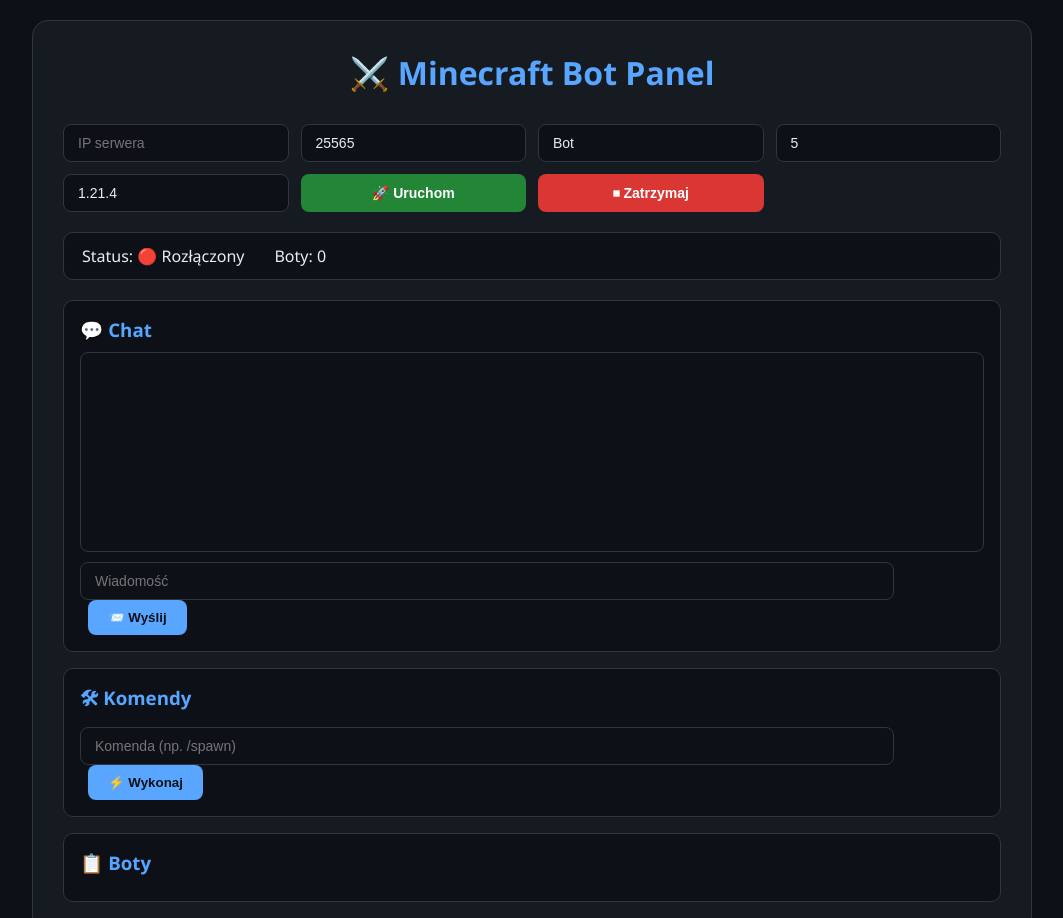
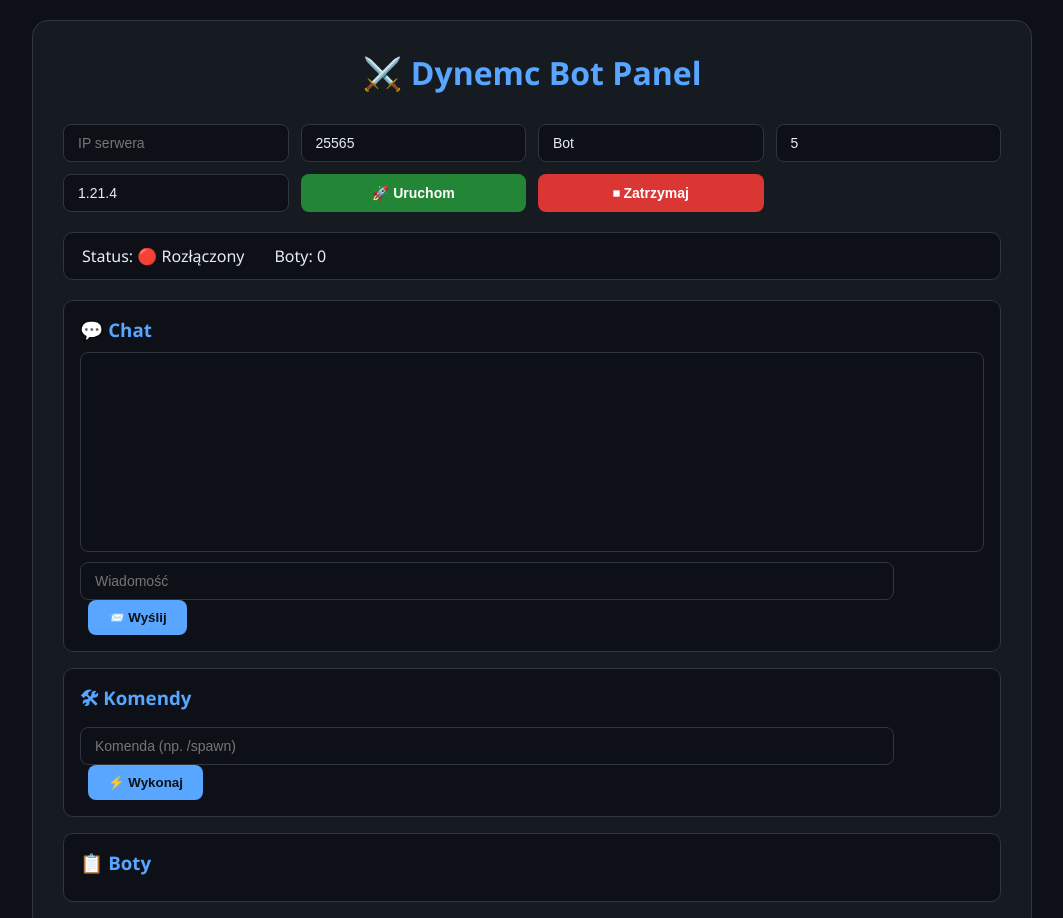
Before and after one commit to sigmowalandia-ops/dynemc, a website: page index.html in a window 1280 px wide. Shown: the top 918 px of the page, without its empty margins (108-1171 px from the left). Drawn offline with Linux system fonts and the light colour scheme.

Commit message:
Update index.html

```diff
--- a/index.html
+++ b/index.html
@@ -8,7 +8,7 @@
 </head>
 <body>
     <div class="container">
-        <h1>⚔️ Minecraft Bot Panel</h1>
+        <h1>⚔️ Dynemc Bot Panel</h1>
 
         <div class="config">
             <input type="text" id="serverIp" placeholder="IP serwera">
```
